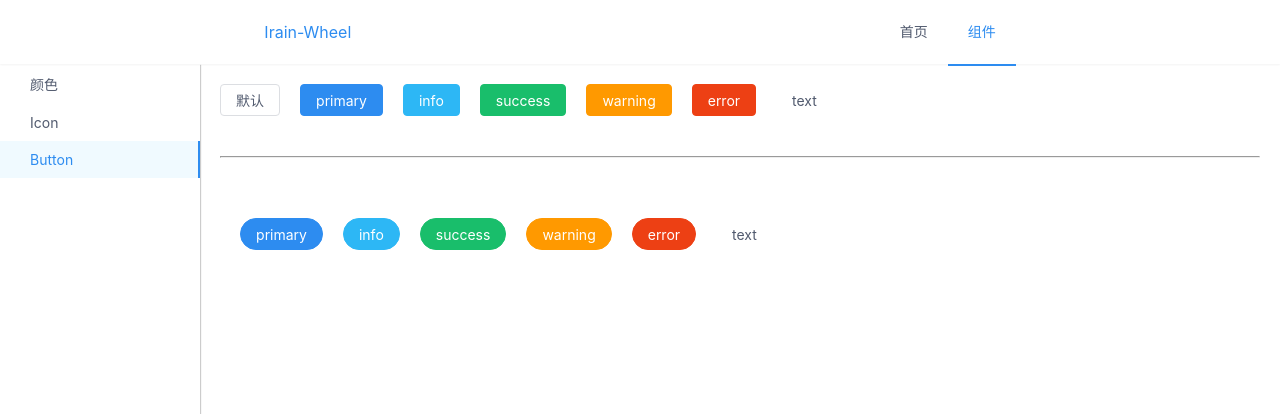
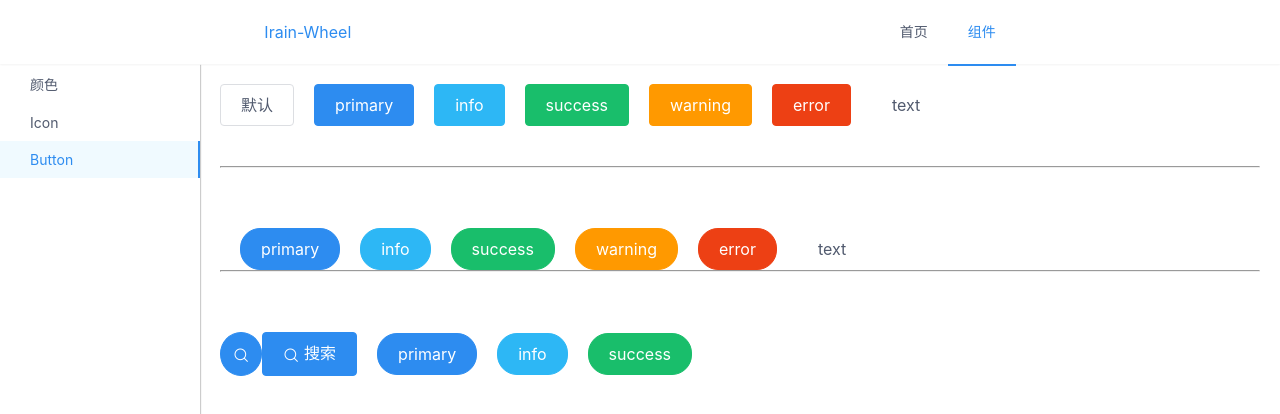
Before and after one commit to fanmucc/irain-wheel, a Vue app: page /#/doc/button in a window 1280 px wide. Shown: the top 414 px of the page. Built offline with nearby package versions, Linux system fonts and the light colour scheme.

Commit message:
半圆 圆角button

```diff
--- a/src/components/Button/Button.vue
+++ b/src/components/Button/Button.vue
@@ -2,11 +2,14 @@
     <button type="button" :class="[
         'irain-btn',
         type ? 'irain-btn-' + type : '',
+
         {
-            'is-round': round
+            'is-round': round,
+            'is-circle': circle
         }
     ]">
-        <slot></slot>
+        <i v-if="icon" :class="['iconfont', `icon-${icon}`]"></i>
+        <span v-if="$slots.default"><slot></slot></span>
     </button>
 </template>
 <script lang="ts">
@@ -15,6 +18,7 @@ import './button.less'
 
 import { PropType } from 'vue'
 type IrainButtonType = PropType<'primary' | 'success' | 'warning' | 'danger' | 'info' | 'text' | 'default'>
+type ComponentSize = PropType<'' | 'large' | 'medium' | 'small' | 'mini' >
 export default {
     name: 'Button',
     props: {
@@ -33,11 +37,25 @@ export default {
                 ].includes(val)
             }
         },
-        round: Boolean
-        // size: {
-        //     type: String as PropType<ComponentSize>,
-        //     validator: isValidComponentSize
-        // }
+        icon: {
+            type: String,
+            default: ''
+        },
+        size: {
+            type: String as ComponentSize,
+            validator: (val: string) => {
+                return [
+                    '',
+                    'large',
+                    'medium',
+                    'small',
+                    'mini'
+                ].includes(val)
+            }
+        },
+        round: Boolean,
+        circle: Boolean,
+
     }
 }
 </script>
--- a/src/components/Button/button.less
+++ b/src/components/Button/button.less
@@ -2,6 +2,7 @@
 @import '../../assets/css/color.less';
 .irain-btn {
     display: inline-block;
+    line-height: 1;
     margin-bottom: 0;
     font-weight: 400;
     text-align: center;
@@ -12,9 +13,8 @@
     border: 1px solid transparent;
     white-space: nowrap;
     user-select: none;
-    height: 32px;
-    padding: 0 15px;
-    font-size: 14px;
+    padding: 12px 20px;
+    font-size: 1rem;
     border-radius: 4px;
     transition: color .2s linear,background-color .2s linear,border .2s linear,box-shadow .2s linear;
     color: @content-color;
@@ -193,3 +193,16 @@
 .is-round {
     border-radius: 20px;
 }
+
+.is-circle {
+    border-radius: 50%;
+    padding: 12px;
+}
+
+.irain-btn [class*=icon-]+span {
+    margin-left: 5px;
+}
+
+.irain-btn-medium {
+    padding: 10px 20px;
+}
--- a/src/views/button/button-page.vue
+++ b/src/views/button/button-page.vue
@@ -19,6 +19,16 @@
         <Button type="warning" round style="margin-left: 20px">warning</Button>
         <Button type="error" round style="margin-left: 20px">error</Button>
         <Button type="text" round style="margin-left: 20px">text</Button>
+        <hr>
+        <br><br>
+        <br>
+        <Button type="primary" icon="search" circle></Button>
+        <Button type="primary" icon="search">搜索</Button>
+
+
+        <Button type="primary" size="medium" round style="margin-left: 20px">primary</Button>
+        <Button type="info" round style="margin-left: 20px">info</Button>
+        <Button type="success" round style="margin-left: 20px">success</Button>
     </div>
 </template>
 <script lang="ts">
```
